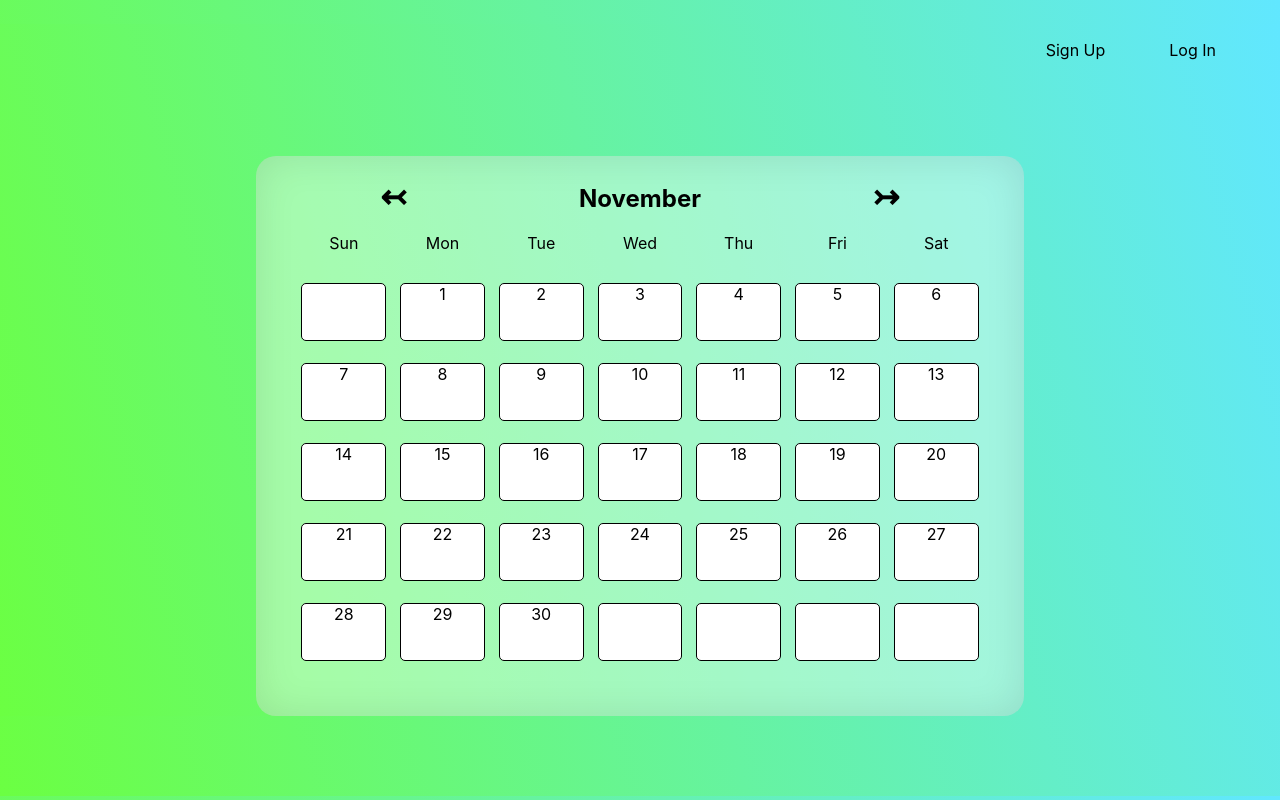
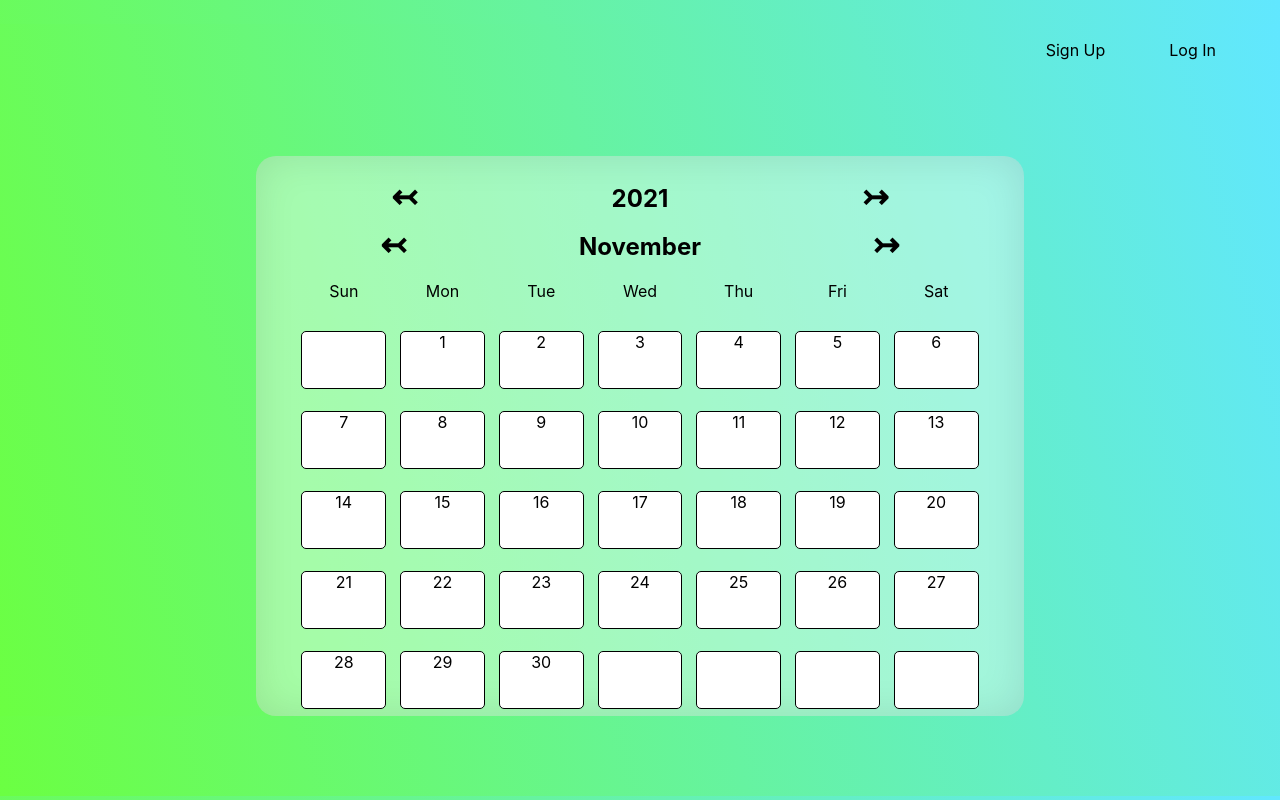
Before and after one commit to DmPolikarpov/calendar-react-app, a React (Create React App) app in the folder calendar-react-app/: page / in a window 1280 px wide. Built offline with nearby package versions, Linux system fonts and the light colour scheme.

Commit message:
Component Yearnavbar with feature  to switch between years was created.

```diff
--- a/calendar-react-app/src/components/calendar/Calendar.js
+++ b/calendar-react-app/src/components/calendar/Calendar.js
@@ -3,11 +3,17 @@ import './Calendar.css';
 import constants from '../../configs/constants';
 import Monthnavbar from '../monthnavbar/Monthnavbar';
 import Monthdays from '../monthdays/Monthdays';
+import Yearnavbar from '../yearnavbar/Yearnavbar';
 
 const Calendar = () => {
     const [month, setMonth] = useState(0);
     return (
         <div className="calendar">
+            <div className="month-name">
+                <h1 onClick={() => setMonth(month - 12)}>&#8610;</h1>
+                    <Yearnavbar monthNumber={month} />
+                <h1 onClick={() => setMonth(month + 12)}>&#8611;</h1>
+            </div>
             <div className="month-name">
                 <h1 onClick={() => setMonth(month - 1)}>&#8610;</h1>
                 <Monthnavbar monthNumber={month} />
--- a/calendar-react-app/src/components/monthdays/Monthdays.js
+++ b/calendar-react-app/src/components/monthdays/Monthdays.js
@@ -7,7 +7,6 @@ let Monthdays = (props) => {
         let counter = 1;
         let date = new Date();
         let month = props.monthNumber;
-        console.log(month);
         let daysInMonth = new Date(date.getFullYear(), date.getMonth() + (month + 1), 0).getDate();
         let firstDay = new Date(date.getFullYear(), date.getMonth() + month, 1).getDay();
         let lastDay =  new Date(date.getFullYear(), date.getMonth() + month, daysInMonth).getDay();
--- a/calendar-react-app/src/components/monthnavbar/Monthnavbar.js
+++ b/calendar-react-app/src/components/monthnavbar/Monthnavbar.js
@@ -10,7 +10,6 @@ let Monthnavbar = (props) => {
         } else {
             (12 - generalMonth) === 12 ? month = 0 : month = 12 + generalMonth;
         }
-        console.log(month);
         return <h2>{ constants.months[month] }</h2>
     }
     return getMonthName()
--- /dev/null
+++ b/calendar-react-app/src/components/yearnavbar/Yearnavbar.js
@@ -0,0 +1,9 @@
+import React from 'react';
+
+let Yearnavbar = (props) => {
+    let yearDelta = Math.floor((props.monthNumber + new Date().getMonth()) / 12);
+    let year = new Date().getFullYear() + yearDelta;
+    return <h2>{year}</h2>
+}
+
+export default Yearnavbar;
```
